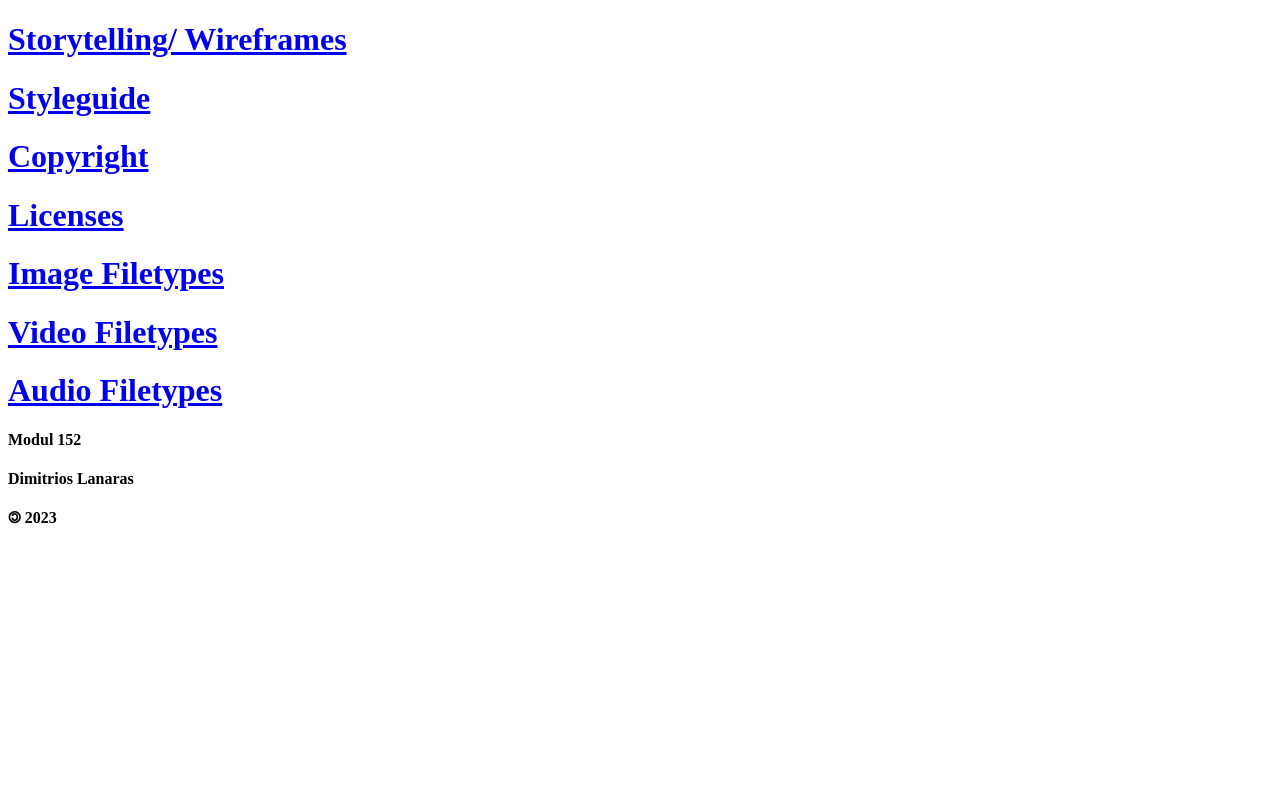
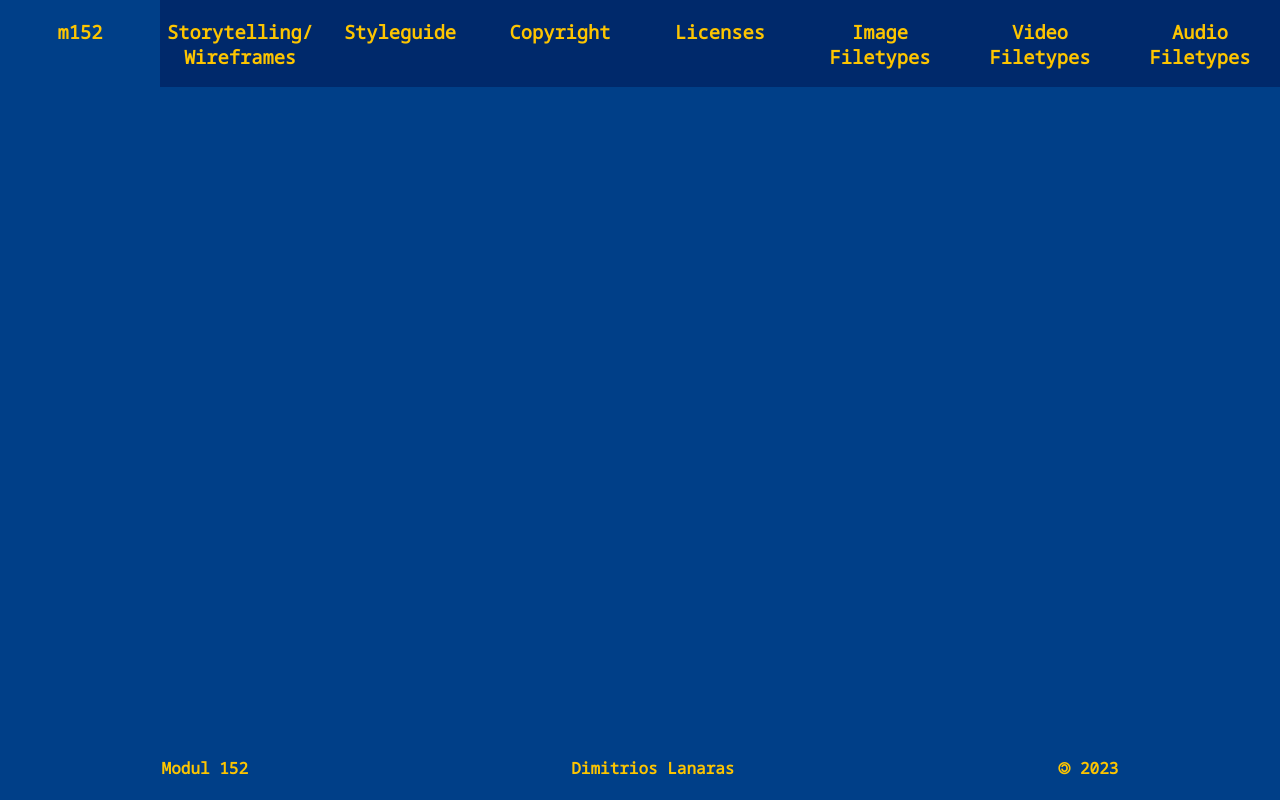
Before and after one commit to dlanaras/maraldhueller.themetreeos.xyz, a SvelteKit app: page / in a window 1280 px wide. Built offline with nearby package versions, Linux system fonts and the light colour scheme.

Commit message:
feat/style: base layout and simple color scheme added

```diff
--- a/src/app.html
+++ b/src/app.html
@@ -3,6 +3,7 @@
 	<head>
 		<meta charset="utf-8" />
 		<link rel="icon" href="%sveltekit.assets%/favicon.png" />
+		<link rel="stylesheet" href="%sveltekit.assets%/styles.css">
 		<meta name="viewport" content="width=device-width" />
 		%sveltekit.head%
 	</head>
--- a/src/components/footer.svelte
+++ b/src/components/footer.svelte
@@ -1,5 +1,15 @@
-<div style="flex">
+<div>
     <h4>Modul 152</h4>
     <h4>Dimitrios Lanaras</h4>
     <h4>🄯 {new Date().getFullYear()}</h4>
 </div>
+
+<style>
+    div {
+        display: flex;
+        justify-content: space-around;
+        width: 100%;
+        position:absolute;
+        bottom: 0;
+    }
+</style>
--- a/src/components/header.svelte
+++ b/src/components/header.svelte
@@ -1,9 +1,24 @@
+<script>
+  import NavigationElement from "./navigation_element.svelte";
+</script>
+
 <div>
-  <a href="/wireframes"><h1>Storytelling/ Wireframes</h1></a>
-  <a href="/styleguide"><h1>Styleguide</h1></a>
-  <a href="/copyright"><h1>Copyright</h1></a>
-  <a href="/licenses"><h1>Licenses</h1></a>
-  <a href="/image-types"><h1>Image Filetypes</h1></a>
-  <a href="/video-types"><h1>Video Filetypes</h1></a>
-  <a href="/audio-types"><h1>Audio Filetypes</h1></a>
+  <NavigationElement />
+  <NavigationElement path="/wireframes" name="Storytelling/ Wireframes" />
+  <NavigationElement path="/styleguide" name="Styleguide" />
+  <NavigationElement path="/copyright" name="Copyright" />
+  <NavigationElement path="/licenses" name="Licenses" />
+  <NavigationElement path="/image-types" name="Image Filetypes" />
+  <NavigationElement path="/video-types" name="Video Filetypes" />
+  <NavigationElement path="/audio-types" name="Audio Filetypes" />
 </div>
+
+<style>
+  div {
+    display: flex;
+    justify-content: space-between;
+    background-color: #00296b;
+    text-align: center;
+    width: 100%;
+  }
+</style>
--- /dev/null
+++ b/src/components/navigation_element.svelte
@@ -0,0 +1,38 @@
+<script>
+  import { page } from "$app/stores";
+
+  export let path = "/";
+  export let name = "m152";
+</script>
+
+<a href={path} class={$page.url.pathname === path ? "active" : ""}
+  ><h3>{name}</h3></a
+>
+
+<style>
+  a:hover {
+    background-color: #003f88;
+    cursor: pointer;
+  }
+
+  a:link {
+    text-decoration: inherit;
+    color: inherit;
+    cursor: auto;
+  }
+
+  a:visited {
+    text-decoration: inherit;
+    color: inherit;
+    cursor: auto;
+  }
+
+  a {
+    width: 100%;
+  }
+
+  .active {
+    background-color: #003f88;
+    cursor: pointer;
+  }
+</style>
--- /dev/null
+++ b/static/styles.css
@@ -0,0 +1,17 @@
+body {
+  background-color: #003f88;
+}
+
+html, body {
+    margin: 0;
+}
+
+* {
+    color: #fdc500;
+    font-family: 'Noto Sans Mono, Regular';
+}
+
+@font-face {
+    font-family: 'Noto Sans Mono, Regular';
+    src: url('NotoSansMono-Regular.ttf');
+}
```
Also changed, not shown: static/NotoSansMono-Regular.ttf (added).
